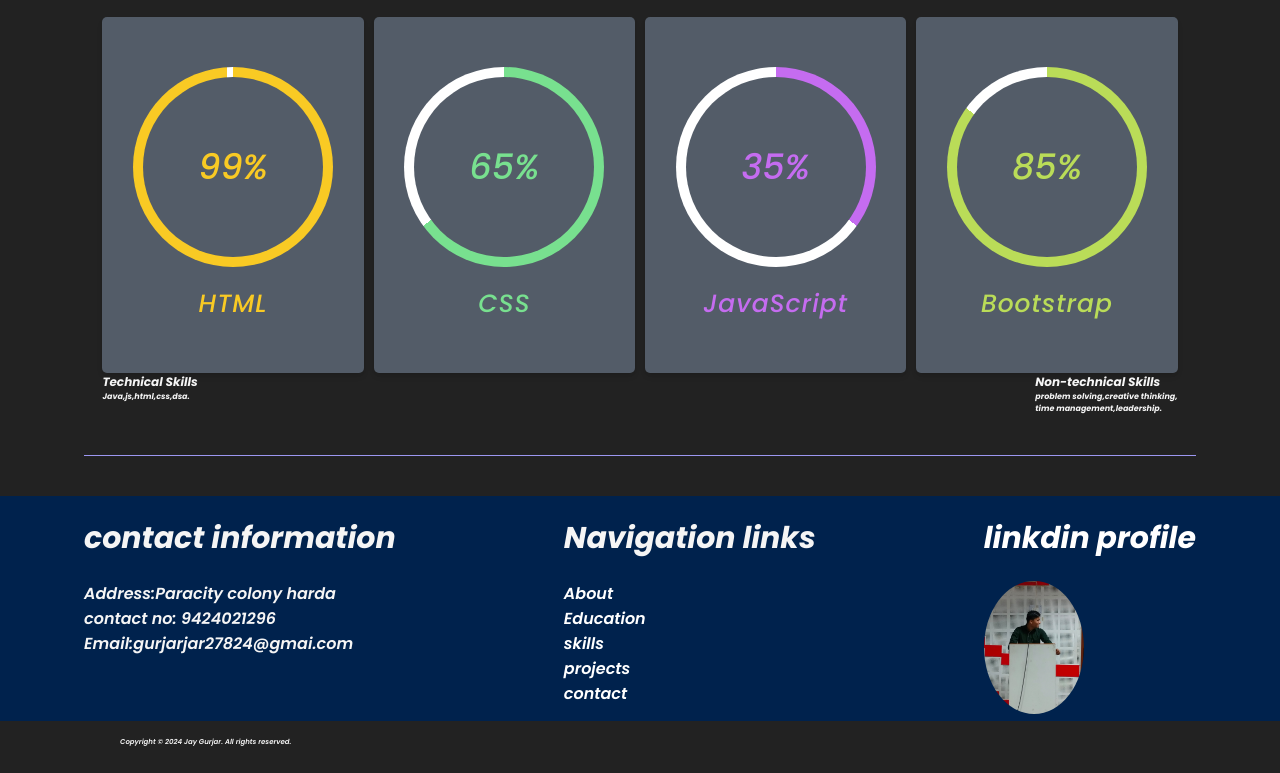
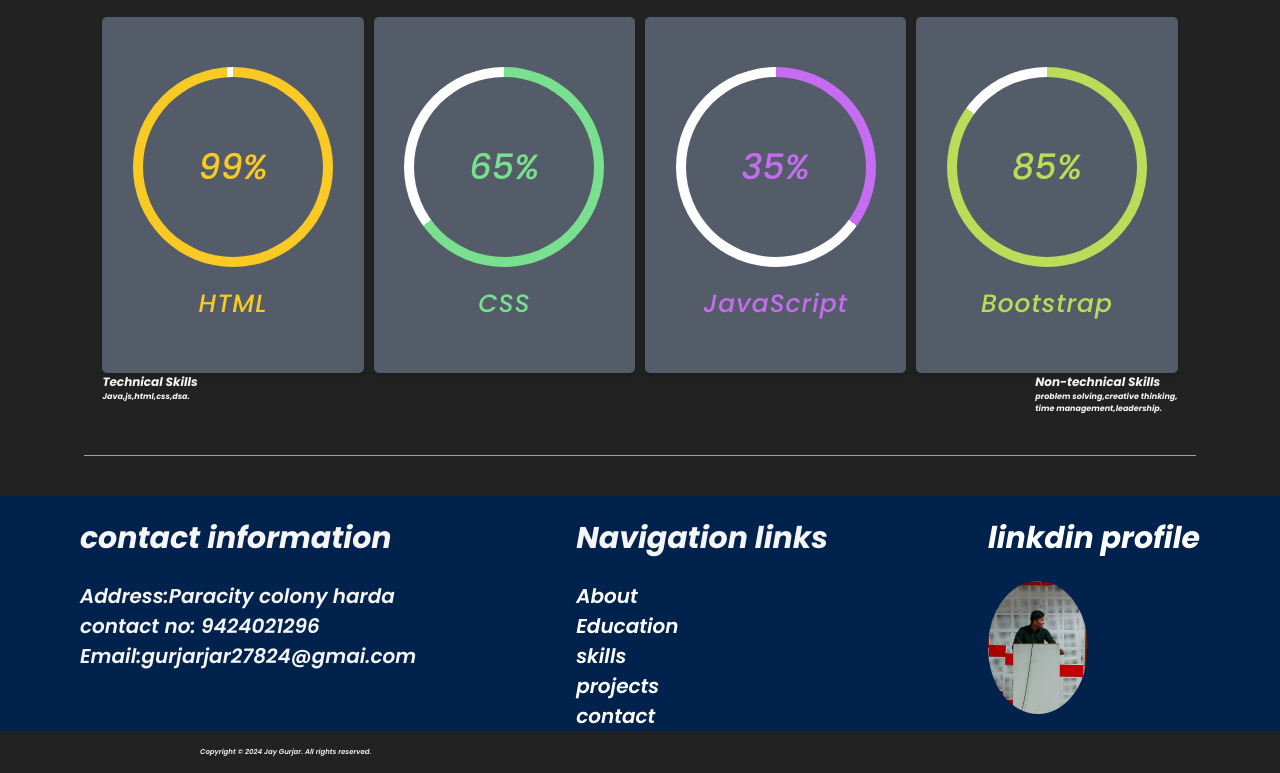
Before and after one commit to 12Jay99/Port, a plain HTML site: page index.html in a window 1280 px wide. Shown: the part 1487-2260 px from the top of the page. Drawn offline with nearby package versions, Linux system fonts and the light colour scheme.

Commit message:
Update port.css

```diff
--- a/port.css
+++ b/port.css
@@ -127,6 +127,7 @@ footer{
 .footer {
   display: flex;
   justify-content: space-around;
+  font-size:20px;
 }
 .footer ul li a{
   text-decoration: none;
@@ -136,7 +137,7 @@ ul li{
   list-style: none;
 }
 #copy{
-  margin: 2vh 120px;
+  margin: 2vh 200px;
   font-size:7px;
 }
 .img{
```
